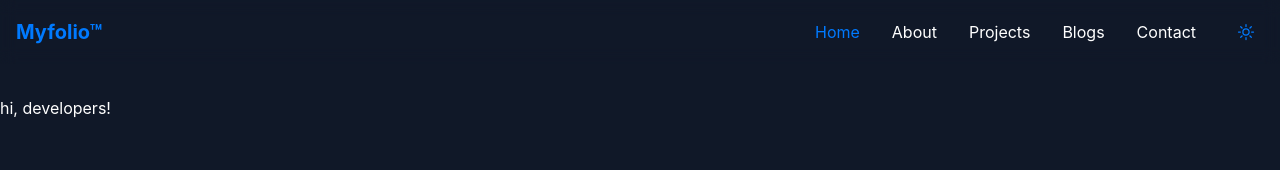
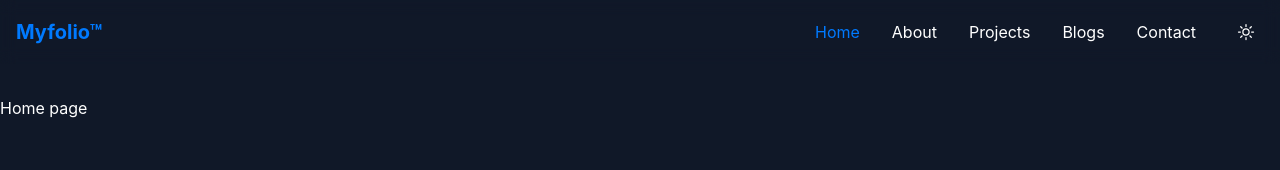
Before and after one commit to rachid-achengli/myfolio, a Next.js app: page / in a window 1280 px wide. Shown: the top 170 px of the page. Built offline with nearby package versions, Linux system fonts and the light colour scheme.

Commit message:
update dark mode button

```diff
--- a/src/app/components/Navbar.tsx
+++ b/src/app/components/Navbar.tsx
@@ -37,7 +37,7 @@ const Navbar = () => {
                             )
                         })
                     }
-                    <button className='p-2 rounded-lg hover:bg-gray-100 text-primary dark:hover:bg-gray-800 transition-colors
+                    <button className='p-2 rounded-lg hover:bg-gray-100 text-white hover:text-primary dark:hover:bg-gray-800 transition-colors
                     cursor-pointer'>
                         {
                             theme === "dark" ?(
@@ -65,11 +65,22 @@ const Navbar = () => {
                         <div className='py-4 space-y-4'>
                             {
                                 menuItems.map((item, index) => (
-                                    <div key={index}>
+                                    <div key={index} onClick={toggleMobileMenu}>
                                         <Link href={item.href} className='block py-2 hover:text-primary transition-colors'>{item.label}</Link>
                                     </div>
                                      ))
                                      }
+                                     <div>
+                                        <button className='flex items-center py-2  hover:text-primary transition-colors'>
+                                            {
+                                                theme === "dark" ?(
+                                                    <><SunIcon className='w-5 h-5 mr-2'/> Light Mode</>
+                                                ):(
+                                                    <><MoonIcon className='w-5 h-5 mr-2'/> Dark Mode</>
+                                                )
+                                            }
+                                        </button>
+                                     </div>
 
                         </div>
                     </div>
--- a/src/app/page.tsx
+++ b/src/app/page.tsx
@@ -3,7 +3,7 @@ import Image from "next/image";
 export default function Home() {
   return (
     <div>
-      hi, developers!
+      Home page
     </div>
   );
 }
```
